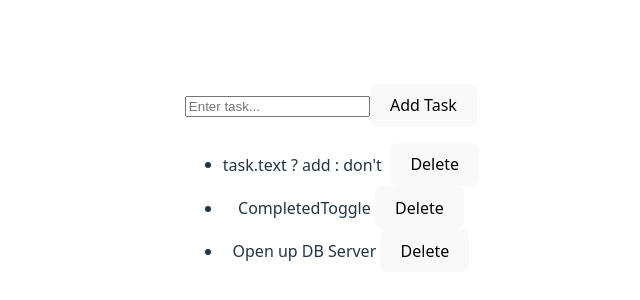
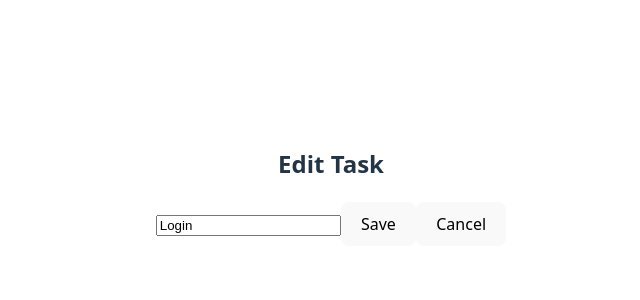
Before and after one commit to universitytraining/todo-app, a React (Vite) app in the folder todo-app/: page /edit/1 in a window 1280 px wide. Shown: the part 214-514 px from the top of the page, without its empty margins (309-949 px from the left). Built offline with nearby package versions, Linux system fonts and the light colour scheme; data requests are answered from the project's data file.

Commit message:
ServerAPI CRUD done

```diff
--- a/todo-app/data/db.json
+++ b/todo-app/data/db.json
@@ -6,7 +6,6 @@
       "email": "iniciusjunioe32@gmail.com",
       "pass": "hashed_password"
     },
-
     {
       "id": 2,
       "username": "SunnyE",
@@ -14,20 +13,30 @@
       "pass": "hashed_password"
     }
   ],
-
-
   "tasks": [
     {
       "id": 1,
-            "title": "find an ID library",
+      "text": "Login",
       "completed": false,
       "userId": "1"
     },
     {
-            "id": 2,
-            "title": "Connect Bootstrap",
+      "id": "59846a11-0847-445c-85a3-49a5daf0a5e5",
+      "text": "Register",
       "completed": false,
-            "userId": "2"
+      "userId": 1
+    },
+    {
+      "id": "331c876f-8c03-4263-b4b3-13da24cefb96",
+      "text": "Get only a specific user's tasks ",
+      "completed": false,
+      "userId": 1
+    },
+    {
+      "id": "f9e4a5a7-0378-4c73-9f9b-e8f5c2bd4581",
+      "text": "Create task categories: Front-end/Back-end",
+      "completed": false,
+      "userId": 1
     }
   ]
 }
--- a/todo-app/package.json
+++ b/todo-app/package.json
@@ -8,7 +8,7 @@
     "build": "vite build",
     "lint": "eslint .",
     "preview": "vite preview",
-    "server": "json-server --watch ./data/db.json --port 8787 --middlewares ./node_modules/json-server-auth"
+    "server": "node ./src/services/server.cjs"
   },
   "dependencies": {
     "axios": "^1.8.4",
--- a/todo-app/src/App.jsx
+++ b/todo-app/src/App.jsx
@@ -1,36 +1,79 @@
-import './styles/App.css'
-import { useState } from 'react';
+import './styles/App.css';
+import { useState, useEffect, useCallback } from 'react'; // Import useCallback
 import { v4 as uuid } from "uuid";
 import TaskAdd from './components/TaskAdd';
 import TaskList from './components/TaskList';
+import TaskEdit from './components/TaskEdit';
+import axios from 'axios';
+import { BrowserRouter, Routes, Route, Link } from 'react-router-dom';
+
+export default function App() {
+    const apiUrl = "http://127.0.0.1:8787/";
+    const [tasks, setTasks] = useState([]);
 
 
-export default function App() {
-    const [tasks, setTasks] = useState([
-        { id: uuid(), text: "task.text ? add : don't " },
-        { id: uuid(), text: "CompletedToggle" },
-        { id: uuid(), text: "Open up DB Server" }
-    ]);
+    const taskFetch = useCallback(async () => {
+        try {
+            const res = await axios.get(apiUrl + 'tasks');
+            console.log("Server Data successfully fetched!");
+            setTasks(res.data);
+        } catch (err) {
+            console.error("Err fetching:", err);
+        }
+    }, [apiUrl]);
 
-    const addTaskHandle = (text) => {
-        setTasks([
-            ...tasks,
-            {
-                id: uuid(),
-                text: text
-            }
-        ]);
+    useEffect(() => {
+        taskFetch();
+    }, [taskFetch]);
+
+    const addTaskHandle = async (text) => {
+        try {
+            const newTask = { id: uuid(), text: text, completed: false, userId: 1 };
+            const res = await axios.post(apiUrl + 'tasks', newTask);
+            console.log("Task successfully added to server!");
+            setTasks([...tasks, res.data]);
+            clearTaskInput();
+        } catch (err) {
+            console.error("Err adding task:", err);
+        }
     };
 
+    const [taskText, setTaskText] = useState('');
+    const handleInputChange = (event) => {
+        setTaskText(event.target.value);
+    };
+    const clearTaskInput = () => {
+        setTaskText('');
+    };
 
-    const deleteTask = (taskId) => {
-        setTasks(tasks.filter((task) => task.id !== taskId));
+    const deleteTask = async (taskId) => {
+        try {
+            await axios.delete(apiUrl + `tasks/${taskId}`);
+            setTasks(tasks.filter((task) => task.id !== taskId));
+        } catch (err) {
+            console.error("Err deleting task:", err);
+        }
     };
 
     return (
-        <>
-            <TaskAdd onTaskAdd={addTaskHandle} />
-            <TaskList tasks={tasks} deleteTask={deleteTask} />
-        </>
-    )
+        <BrowserRouter>
+            <Routes>
+                <Route
+                    path="/"
+                    element={
+                        <>
+                            <h1>My Task List</h1>
+                            <TaskList tasks={tasks} deleteTask={deleteTask} />
+                            <TaskAdd
+                                taskText={taskText}
+                                onTaskAdd={addTaskHandle}
+                                onInputChange={handleInputChange}
+                            />
+                        </>
+                    }
+                />
+                <Route path="/edit/:id" element={<TaskEdit onTaskUpdated={taskFetch} />} />
+            </Routes>
+        </BrowserRouter>
+    );
 }
--- a/todo-app/src/components/Task.jsx
+++ b/todo-app/src/components/Task.jsx
@@ -1,11 +1,12 @@
+import React from 'react';
+import { Link } from 'react-router-dom';
+
 export default function Task({ task, deleteTask }) {
-
     return (
         <li>
             {task.text}
-            &nbsp;
             <button onClick={() => deleteTask(task.id)}>Delete</button>
-
+            <Link to={`/edit/${task.id}`}>Edit</Link>
         </li>
-    )
+    );
 }
--- a/todo-app/src/components/TaskAdd.jsx
+++ b/todo-app/src/components/TaskAdd.jsx
@@ -1,20 +1,21 @@
 import { useState } from "react";
 
+export default function TaskAdd({ taskText, onTaskAdd, onInputChange }) {
+    const handleAddTask = () => {
+        if (taskText.trim()) {
+            onTaskAdd(taskText);
+        }
+    };
 
-export default function TaskAdd({ onTaskAdd }) {
-    const [taskText, setTaskText] = useState('');
-    const addTaskHandle = () => {
-        onTaskAdd(taskText);
-    }
     return (
         <>
             <input
                 type="text"
                 value={taskText}
-                onChange={(t) => setTaskText(t.target.value)}
+                onChange={onInputChange}
                 placeholder="Enter task..."
             />
-            <button onClick={addTaskHandle}>Add Task</button>
+            <button onClick={handleAddTask}>Add Task</button>
         </>
     );
 }
--- /dev/null
+++ b/todo-app/src/components/TaskEdit.jsx
@@ -0,0 +1,77 @@
+import React, { useState, useEffect } from 'react';
+import { useParams, useNavigate } from 'react-router-dom';
+import axios from 'axios';
+
+export default function TaskEdit({ onTaskUpdated }) { // Receive the prop
+    const { id } = useParams();
+    const navigate = useNavigate();
+    const apiUrl = "http://127.0.0.1:8787/";
+    const [task, setTask] = useState(null);
+    const [editText, setEditText] = useState('');
+    const [loading, setLoading] = useState(true);
+    const [error, setError] = useState(null);
+
+    useEffect(() => {
+        const fetchTask = async () => {
+            setLoading(true);
+            setError(null);
+            try {
+                const response = await axios.get(`${apiUrl}tasks/${id}`);
+                setTask(response.data);
+                setEditText(response.data.text);
+                setLoading(false);
+            } catch (err) {
+                console.error("Error fetching task:", err);
+                setError('Failed to load task for editing.');
+                setLoading(false);
+            }
+        };
+
+        fetchTask();
+    }, [apiUrl, id]);
+
+    const handleSave = async () => {
+        try {
+            await axios.put(`${apiUrl}tasks/${id}`, { ...task, text: editText });
+            console.log("Task updated successfully!");
+            onTaskUpdated();
+            navigate('/');
+        } catch (err) {
+            console.error("Error updating task:", err);
+            setError('Failed to update task.');
+        }
+    };
+
+    const handleCancel = () => {
+        navigate('/');
+    };
+
+    const handleTextChange = (event) => {
+        setEditText(event.target.value);
+    };
+
+    if (loading) {
+        return <p>Loading task for editing...</p>;
+    }
+
+    if (error) {
+        return <p>Error: {error}</p>;
+    }
+
+    if (!task) {
+        return <p>Task not found.</p>;
+    }
+
+    return (
+        <div>
+            <h2>Edit Task</h2>
+            <input
+                type="text"
+                value={editText}
+                onChange={handleTextChange}
+            />
+            <button onClick={handleSave}>Save</button>
+            <button onClick={handleCancel}>Cancel</button>
+        </div>
+    );
+}
--- a/todo-app/src/components/TaskList.jsx
+++ b/todo-app/src/components/TaskList.jsx
@@ -2,6 +2,8 @@ import Task from "./Task"
 
 export default function TaskList({ tasks, deleteTask }) {
     return (
+        <>
+        <h2>My tasks:</h2>
             <ul>
                 {tasks.map((task) => (
                     <Task
@@ -11,5 +13,6 @@ export default function TaskList({ tasks, deleteTask }) {
                     />
                 ))}
             </ul>
+        </>
     );
 };
--- a/todo-app/src/services/api.js
+++ b/todo-app/src/services/api.js
@@ -0,0 +1,5 @@
+import axios from "axios";
+
+export default axios.create({
+    baseURL: "http://localhost:8787/",
+})
```
Also changed, not shown: todo-app/src/services/server.cjs (added, +16 -0 lines), 2 other files (tests, documents, lock files or other folders). Lines whose indentation alone changed are shown as unchanged.
